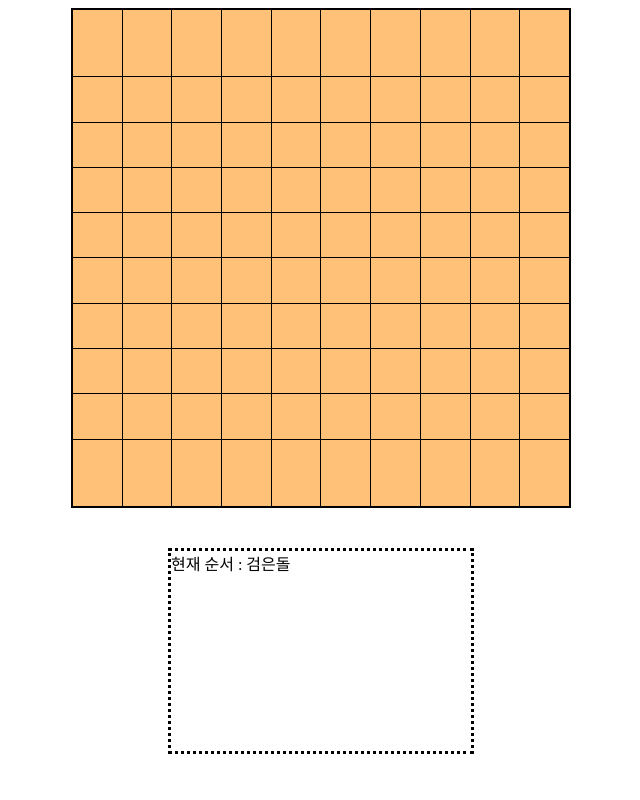
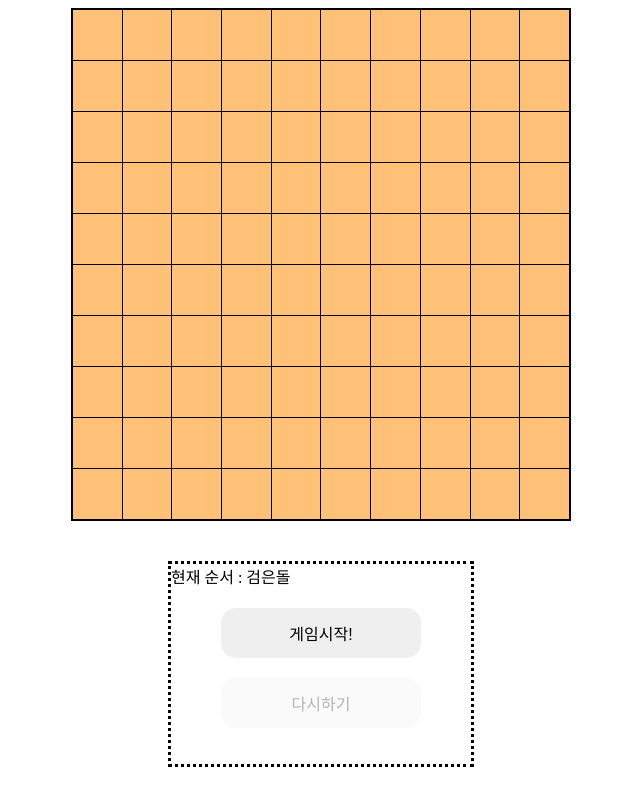
Before and after one commit to sohnjunior/playground, a React (Create React App) app in the folder react-gomoku/: page / in a window 1280 px wide. Shown: the whole page, without its empty margins (319-959 px from the left). Built offline with nearby package versions, Linux system fonts and the light colour scheme.

Commit message:
게임 시작 & 초기화 기능 추가

```diff
--- a/react-gomoku/src/App.css
+++ b/react-gomoku/src/App.css
@@ -11,6 +11,7 @@
   border: 1px solid black;
   padding: 0;
   width: 50px;
+  height: 50px;
   background-color: #ffc078;
 }
 
@@ -39,3 +40,17 @@
   height: 20px;
   display: inline-block;
 }
+
+.button {
+  width: 200px;
+  height: 50px;
+  margin: 0 auto;
+  margin-top: 20px;
+  margin-bottom: 12px;
+  display: block;
+  border: none;
+  border-radius: 15px;
+  font-size: 1rem;
+  /* color: white; */
+  /* background-color: #4dabf7; */
+}
--- /dev/null
+++ b/react-gomoku/src/components/Button.jsx
@@ -0,0 +1,12 @@
+import React from 'react';
+import '../App.css';
+
+const Button = ({ handleClick, children, disabled = false }) => {
+  return (
+    <button className="button" onClick={handleClick} disabled={disabled}>
+      { children }
+    </button>
+  )
+};
+
+export default Button;
--- a/react-gomoku/src/components/Game.jsx
+++ b/react-gomoku/src/components/Game.jsx
@@ -2,10 +2,15 @@ import React, { useReducer } from 'react';
 import Board from './Board';
 import Info from './Info';
 
+
+export const GAME_START = 'GAME_START';
 export const UPDATE_BOARD = "UPDATE_BOARD";
 export const UPDATE_TURN = "UPDATE_TURN";
+export const RESET_BOARD = "RESET_BOARD";
+
 
 const initialState = {
+  ready: true,
   turn: 0,  // 0: 검은돌  1: 흰돌
   board: new Array(10).fill(null).map((_) => new Array(10).fill(-1)),
 };
@@ -13,6 +18,10 @@ const initialState = {
 
 const reducer = (state, action) => {
   switch (action.type) {
+    case GAME_START: {
+      // 게임 시작!!!
+      return { ...state, ready: false };
+    }
     case UPDATE_BOARD: {
       // 2D array 갱신
       const { row, col } = action.coordinate;
@@ -27,6 +36,11 @@ const reducer = (state, action) => {
       const flipped = state.turn ^ 1;
       return { ...state, turn: flipped };
     }
+    case RESET_BOARD: {
+      // 게임판 초기화
+      const newBoard = new Array(10).fill(null).map((_) => new Array(10).fill(-1));
+      return { ready: true, turn: 0, board: newBoard };
+    }
     default: {
       throw new Error("unexpected error");
     }
@@ -39,7 +53,7 @@ const Game = () => {
   return (
     <>
       <Board state={state} dispatch={dispatch} />
-      <Info turn={state.turn} />
+      <Info ready={state.ready} turn={state.turn} dispatch={dispatch} />
     </>
   )
 };
--- a/react-gomoku/src/components/Info.jsx
+++ b/react-gomoku/src/components/Info.jsx
@@ -1,11 +1,17 @@
 import React from 'react';
 import '../App.css';
+import RestartButton from './RestartButton';
+import StartButton from './StartButton';
 
 
-const Info = ({ turn }) => {
+const Info = ({ ready, turn, dispatch }) => {
   return (
     <div className="info">
       현재 순서 : { turn === 0 ? "검은돌" : "흰돌" }
+      <div>
+        <StartButton dispatch={dispatch} />
+        <RestartButton ready={ready} dispatch={dispatch} />
+      </div>
     </div>
   );
 };
--- /dev/null
+++ b/react-gomoku/src/components/RestartButton.jsx
@@ -0,0 +1,20 @@
+import React from 'react';
+import Button from './Button';
+import { RESET_BOARD } from './Game';
+
+
+const RestartButton = ({ ready, dispatch }) => {
+
+  const handleClick = () => {
+    dispatch({ type: RESET_BOARD });
+  };
+
+  return (
+    <Button handleClick={handleClick} disabled={ready}>
+      다시하기
+    </Button>
+  )
+};
+
+
+export default RestartButton;
--- a/react-gomoku/src/components/Square.jsx
+++ b/react-gomoku/src/components/Square.jsx
@@ -5,8 +5,13 @@ import { UPDATE_BOARD, UPDATE_TURN } from './Game';
 
 
 const Square = ({ row, col, state, dispatch }) => {
+
   const handleClick = (e) => {
     e.stopPropagation();
+
+    // 만약 이미 돌이 놓여진 곳을 누르거나 아직 게임이 사작되지 않았다면 무시
+    if (state.board[row][col] !== -1 || state.ready) return;
+
     dispatch({ type: UPDATE_BOARD, coordinate: { row, col } });
     dispatch({ type: UPDATE_TURN });
   };
--- /dev/null
+++ b/react-gomoku/src/components/StartButton.jsx
@@ -0,0 +1,20 @@
+import React from 'react';
+import Button from './Button';
+import { GAME_START } from './Game';
+
+
+const StartButton = ({ dispatch }) => {
+
+  const handleClick = () => {
+    dispatch({ type: GAME_START });
+  };
+
+  return (
+    <Button handleClick={handleClick}>
+      게임시작!
+    </Button>
+  )
+};
+
+
+export default StartButton;
--- a/react-gomoku/src/components/Stone.jsx
+++ b/react-gomoku/src/components/Stone.jsx
@@ -4,7 +4,7 @@ import '../App.css';
 
 const Stone = ({ state }) => {
   return (
-    <div>
+    <>
       {
         state === -1
         ? ''
@@ -12,7 +12,7 @@ const Stone = ({ state }) => {
         ? <div className="black-stone" />
         : <div className="white-stone" />
       }
-    </div>
+    </>
   )
 };
 
--- /dev/null
+++ b/react-gomoku/src/utils/index.js
@@ -0,0 +1,3 @@
+/**
+ * 오목 승리 조건을 판단합니다.
+ */
```
